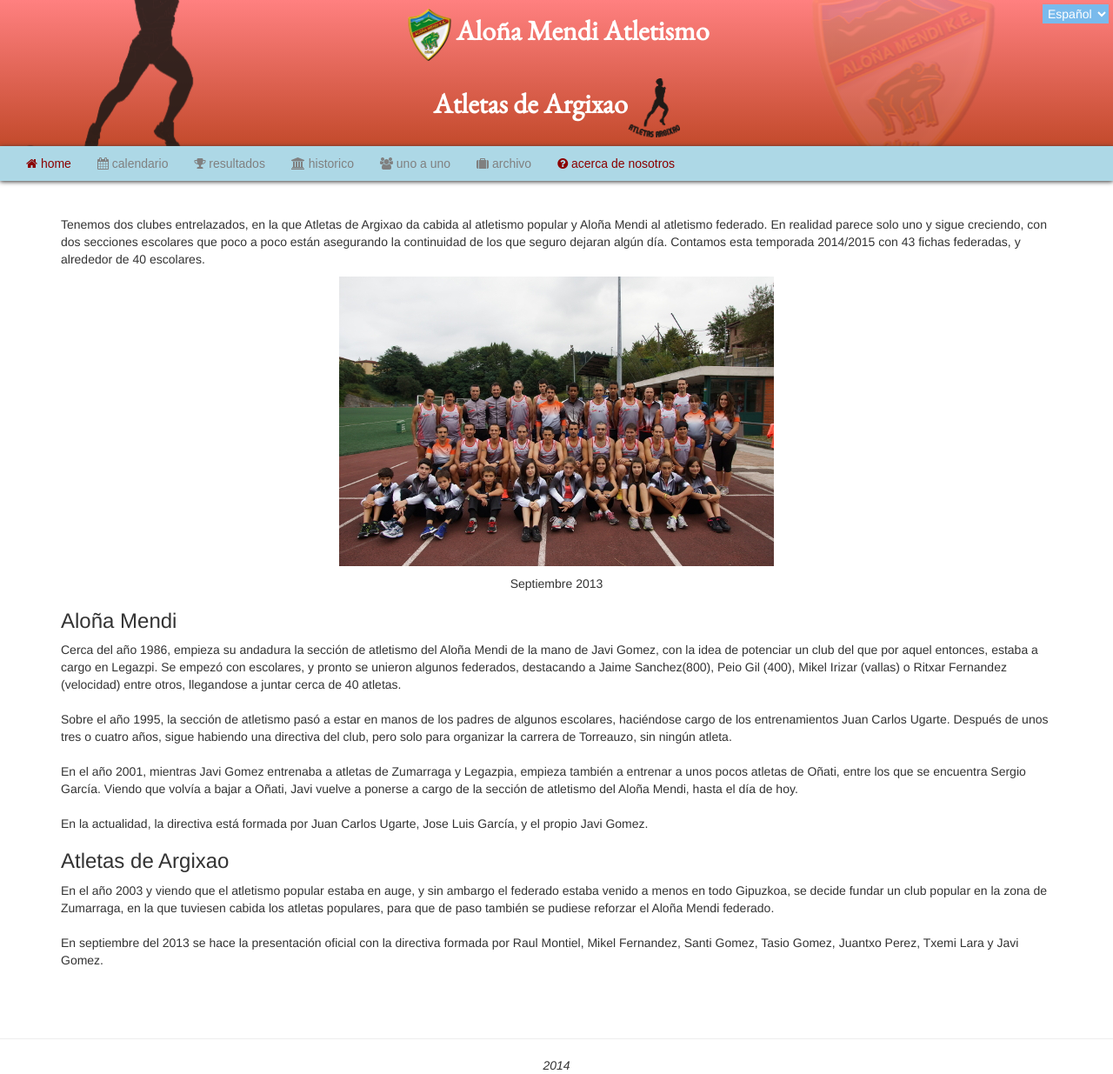
After one commit to corand/athlet-stats, a Django app: template athlet_stats/athlet_stats/templates/web/about_us.html in a window 1280 px wide. The commit adds this page. Shown: the whole page at 87% size. Run offline with Django 3.2, Linux system fonts and the light colour scheme; the template is opened without the code that fills it, so the values that code supplies are empty; some libraries are stand-ins or nearby versions; some web fonts are replaced.

Commit message:
spanish aabout

```diff
--- a/athlet_stats/athlet_stats/static/css/web/style.css
+++ b/athlet_stats/athlet_stats/static/css/web/style.css
@@ -115,6 +115,10 @@ img{ max-width: 100%;margin-top:10px; margin-bottom:10px; }
 .navbar-default .navbar-nav>li>a { color:darkred; font-family: 'Hammersmith One', sans-serif;}
 
 .navbar-default .navbar-nav>li:hover>a{ color: black; }
+
+.navbar-default .navbar-nav>li:hover{ background-color: white; }
+
+.navbar-default .navbar-nav>li.active{ background-color: white; }
 
 .navbar-nav > li > a {padding:10px 15px;
 
--- /dev/null
+++ b/athlet_stats/athlet_stats/templates/web/about_us.html
@@ -0,0 +1,94 @@
+	{% extends 'web/base.html' %}
+{% load i18n %}
+{% block opengraph %}
+	{% if LANGUAGE_CODE == 'eu' %}
+		<meta property="og:title" content="Aloña Mendi Atletismo taldea eta Atletas de argixao"/>
+	{% else %}
+		<meta property="og:title" content="Aloña Mendi Atletismo y Atletas de argixao"/>
+	{% endif %}
+		<meta property="og:url" content="aloinargixao.com"/>
+		<meta property="og:image" content="{{STATIC_URL}}img/eskudo_aloina.png"/>
+		<meta property="og:site_name" content="Aloña Mendi Atletismo & Atletas de Argixao"/>
+{% endblock %}
+
+{% block content%}
+<div class="container">
+	<div class="row">
+		<div class="col-md-16">
+
+Tenemos dos clubes entrelazados, en la que Atletas de Argixao da cabida al atletismo popular y Aloña Mendi al atletismo federado. En realidad parece solo uno y sigue creciendo, con dos secciones escolares que poco a poco están asegurando la continuidad de los que seguro dejaran algún día. Contamos esta temporada 2014/2015 con 43 fichas federadas, y alrededor de 40 escolares.
+
+<br />
+<center>
+    <img src="{{STATIC_URL}}img/ekipo.jpg" />
+    <p>Septiembre 2013</p>
+</center>
+
+
+
+<h3>Aloña Mendi</h3>
+
+Cerca del año 1986, empieza su andadura la sección de atletismo del Aloña Mendi de la mano de Javi Gomez, con la idea de potenciar un club del que por aquel entonces, estaba a cargo en Legazpi. Se empezó con escolares, y pronto se unieron algunos federados, destacando a Jaime Sanchez(800), Peio Gil (400), Mikel Irizar (vallas) o Ritxar Fernandez (velocidad) entre otros, llegandose a juntar cerca de 40 atletas.
+
+<br /><br />
+
+Sobre el año 1995, la sección de atletismo pasó a estar en manos de los padres de algunos escolares, haciéndose cargo de los entrenamientos Juan Carlos Ugarte. Después de unos tres o cuatro años, sigue habiendo una directiva del club, pero solo para organizar la carrera de Torreauzo, sin ningún atleta.
+
+<br /><br />
+
+En el año 2001, mientras Javi Gomez entrenaba a atletas de Zumarraga y Legazpia, empieza también a entrenar a unos pocos atletas de Oñati, entre los que se encuentra Sergio García. Viendo que volvía a bajar a Oñati, Javi vuelve a ponerse a cargo de la sección de atletismo del Aloña Mendi, hasta el día de hoy.
+
+<br /><br />
+
+En la actualidad, la directiva está formada por Juan Carlos Ugarte, Jose Luis García, y el propio Javi Gomez.
+
+
+<h3>Atletas de Argixao</h3>
+
+En el año 2003 y viendo que el atletismo popular estaba en auge, y sin ambargo el federado estaba venido a menos en todo Gipuzkoa, se decide fundar un club popular en la zona de Zumarraga, en la que tuviesen cabida los atletas populares, para que de paso también se pudiese reforzar el Aloña Mendi federado.
+
+<br /><br />
+
+En septiembre del 2013 se hace la presentación oficial con la directiva formada por Raul Montiel, Mikel Fernandez, Santi Gomez, Tasio Gomez, Juantxo Perez, Txemi Lara y Javi Gomez.
+
+		</div>
+	</div>
+</div>
+<script src="{{STATIC_URL}}js/jquery-1.10.2.js"></script>
+<script>
+var body = $("html, body");
+$(".scroll_top").on('click',function(){
+	body.animate({scrollTop:0}, '1000', 'swing');
+});
+
+$(window).scroll(function(){
+    var $scrollTop = $(window).scrollTop();
+    if($scrollTop > 135){
+        $(".navbar-nav>li>a").css({"padding":"0px 15px"});
+        $(".navbar").css({"box-shadow":"0 5px 10px 0"});
+        $(".navbar").addClass("navbar-fixed-top");
+        $(".scroll_top").css({"opacity":"1"});
+    }else{
+    	$(".navbar-nav>li>a").css({"padding":"10px 15px"});
+        $(".navbar").css({"box-shadow":"0 1px 5px 0"});
+        $(".navbar").removeClass("navbar-fixed-top");
+        $(".scroll_top").css({"opacity":"0"});
+    }
+});
+
+setTimeout(function(){
+	$(".social").css({"margin-left":"0"});
+	$(".share").css({"margin-left":"0"});
+},1000);
+</script>
+
+
+<script>(function(d, s, id) {
+  var js, fjs = d.getElementsByTagName(s)[0];
+  if (d.getElementById(id)) return;
+  js = d.createElement(s); js.id = id;
+  js.src = "//connect.facebook.net/eu_ES/sdk.js#xfbml=1&appId=250198748439697&version=v2.0";
+  fjs.parentNode.insertBefore(js, fjs);
+}(document, 'script', 'facebook-jssdk'));</script>
+
+{% endblock %}
--- a/athlet_stats/athlet_stats/templates/web/base.html
+++ b/athlet_stats/athlet_stats/templates/web/base.html
@@ -51,14 +51,14 @@
 		    </div>
 		    <div class="collapse navbar-collapse"  id="bs-example-navbar-collapse-1">
 		      <ul class="nav navbar-nav">
-		      		<li><a href="{% url 'blog' %}"><i class="fa fa-home"></i> {% trans "home" %}</a></li>
+		      		<li {% if active == "blog" %} class="active" {% endif %}><a href="{% url 'blog' %}"><i class="fa fa-home"></i> {% trans "home" %}</a></li>
 
 		      		<li class="disabled"><a href="#"><i class="fa fa-calendar"></i> {% trans "calendario" %}</a></li>
 		      		<li class="disabled"><a href="#"><i class="fa fa-trophy"></i> {% trans "resultados" %}</a></li>
 		      		<li class="disabled"><a href="#"><i class="fa fa-university"></i> {% trans "historico" %}</a></li>
 		      		<li class="disabled"><a href="#"><i class="fa fa-users"></i> {% trans "uno a uno" %}</a></li>
 		      		<li class="disabled"><a href="#"><i class="fa fa-suitcase"></i> {% trans "archivo" %}</a></li>
-		            <li><a href="#"><i class="fa fa-question-circle"></i> {% trans "acerca de nosotros" %}</a></li>
+		            <li {% if active == "about" %} class="active" {% endif %}><a href="{% url 'aboutus' %}"><i class="fa fa-question-circle"></i> {% trans "acerca de nosotros" %}</a></li>
 		      </ul>
 		    </div><!-- /.navbar-collapse -->
 		  </div><!-- /.container-fluid -->
@@ -68,8 +68,53 @@
 	{% block content %}
 
 	{% endblock %}
-	<script src="{{STATIC_URL}}js/jquery-1.10.2.js"></script>
-    <script src="{{STATIC_URL}}js/bootstrap.min.js"></script>
+
+	<br /><br /><br />
+	<hr>
+	<center><i>2014</i></center>
+
+
+    <script src="{{STATIC_URL}}js/jquery-1.10.2.js"></script>
+	<script src="{{STATIC_URL}}js/bootstrap.min.js"></script>
+	<script>
+	var body = $("html, body");
+	$(".scroll_top").on('click',function(){
+		body.animate({scrollTop:0}, '1000', 'swing');
+	});
+
+	$(window).scroll(function(){
+	    var $scrollTop = $(window).scrollTop();
+	    if($scrollTop > 135){
+	        $(".navbar-nav>li>a").css({"padding":"0px 15px"});
+	        $(".navbar").css({"box-shadow":"0 5px 10px 0"});
+	        $(".navbar").addClass("navbar-fixed-top");
+	        $(".scroll_top").css({"opacity":"1"});
+	    }else{
+	    	$(".navbar-nav>li>a").css({"padding":"10px 15px"});
+	        $(".navbar").css({"box-shadow":"0 1px 5px 0"});
+	        $(".navbar").removeClass("navbar-fixed-top");
+	        $(".scroll_top").css({"opacity":"0"});
+	    }
+	});
+
+	setTimeout(function(){
+		$(".social").css({"margin-left":"0"});
+		$(".share").css({"margin-left":"0"});
+	},1000);
+	</script>
+
+
+	<script>(function(d, s, id) {
+	  var js, fjs = d.getElementsByTagName(s)[0];
+	  if (d.getElementById(id)) return;
+	  js = d.createElement(s); js.id = id;
+	  js.src = "//connect.facebook.net/eu_ES/sdk.js#xfbml=1&appId=250198748439697&version=v2.0";
+	  fjs.parentNode.insertBefore(js, fjs);
+	}(document, 'script', 'facebook-jssdk'));</script>
+
+
+
+
 	</body>
 
 </html>
--- a/athlet_stats/athlet_stats/urls.py
+++ b/athlet_stats/athlet_stats/urls.py
@@ -35,6 +35,7 @@ urlpatterns = patterns('',
     url(r'^editar/post/(?P<pk>\w+)/$', blog_views.UpdatePost.as_view(),name="updateblogpost"),
     url(r'^eliminar/post/(?P<pk>\w+)/$', blog_views.DeletePost.as_view(),name="deleteblogpost"),
     url(r'^private/blog/$', blog_views.Blog.as_view(),name="adminblog"),
+    url(r'^about/$', web_views.AboutUs.as_view(),name="aboutus"),
     url(r'^$', web_views.PostList.as_view(),name="blog"),
     url(r'^ckeditor/', include('ckeditor.urls')),
     url(r'^rosetta/', include('rosetta.urls')),
```
Also changed, not shown: athlet_stats/athlet_stats/templates/web/blog.html (+0 -37 lines), athlet_stats/athlet_stats/templates/web/post.html (+0 -31 lines), athlet_stats/web/views.py (+13 -0 lines), athlet_stats/athlet_stats/static/img/ekipo.jpg (added), 2 other files.
